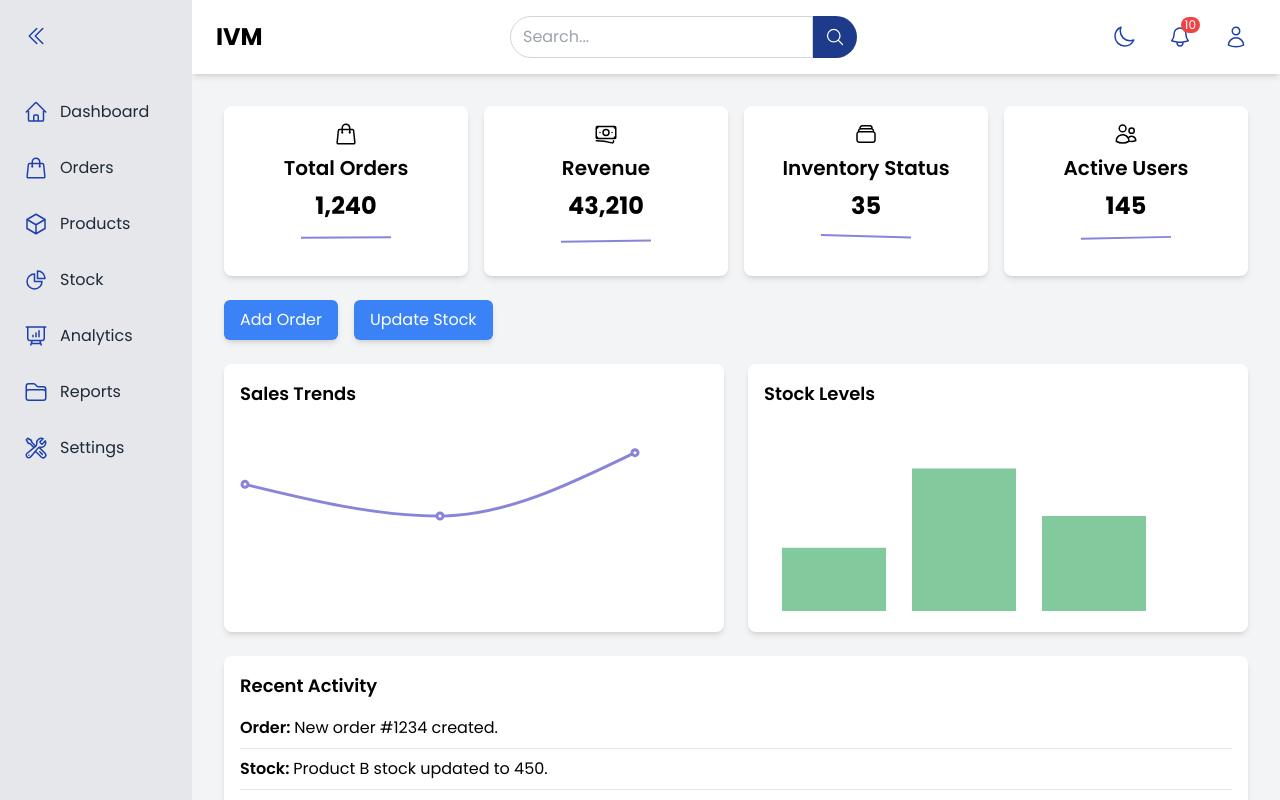
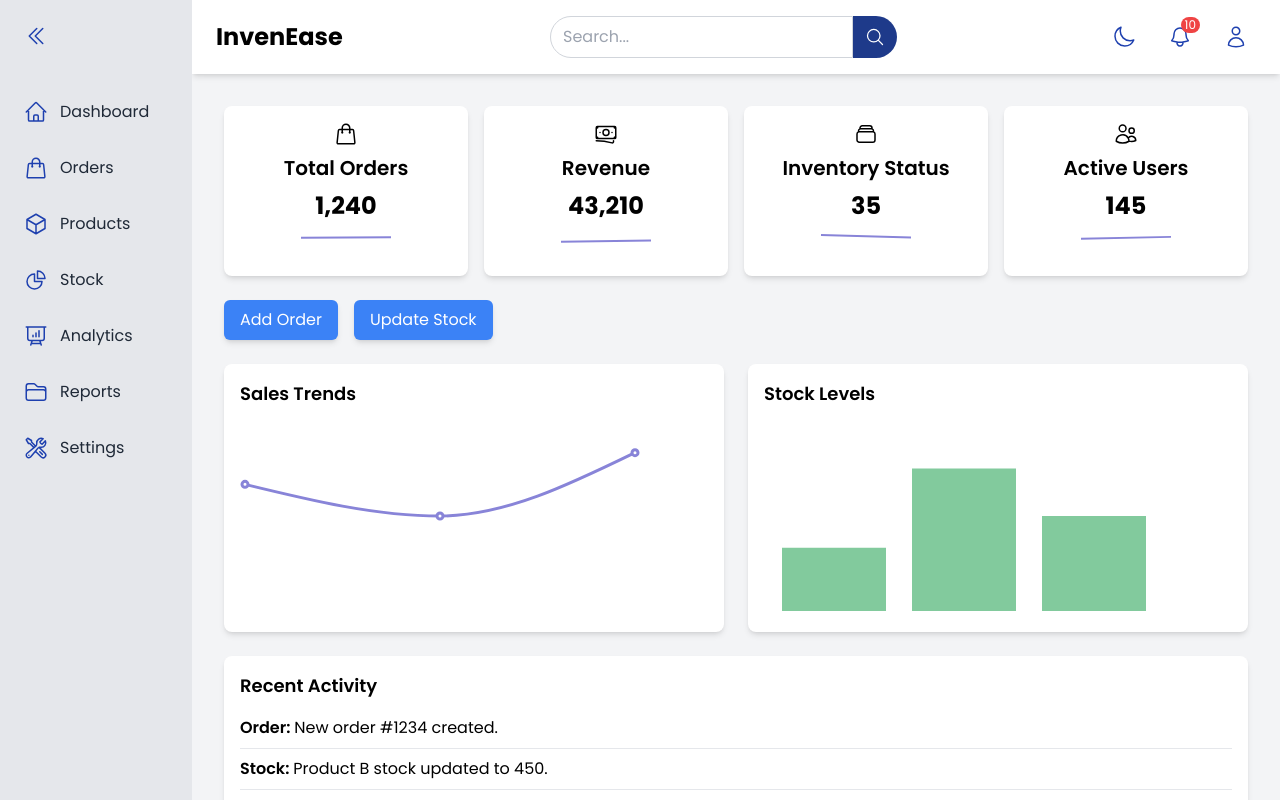
Before and after one commit to arnoldagaba/Inventory-Management-System, a React (Vite) app: page / in a window 1280 px wide. Built offline with nearby package versions, Linux system fonts and the light colour scheme.

Commit message:
Change the name of the System

```diff
--- a/src/components/Navbar.jsx
+++ b/src/components/Navbar.jsx
@@ -25,7 +25,7 @@ const Navbar = () => {
 			<div className="container mx-auto p-4 flex items-center justify-between">
 				{/* Logo/Brand */}
 				<div className="text-2xl font-bold dark:text-white">
-					<Link to="/">IVM</Link>
+					<Link to="/">InvenEase</Link>
 				</div>
 
 				{/* Search Bar */}
```
